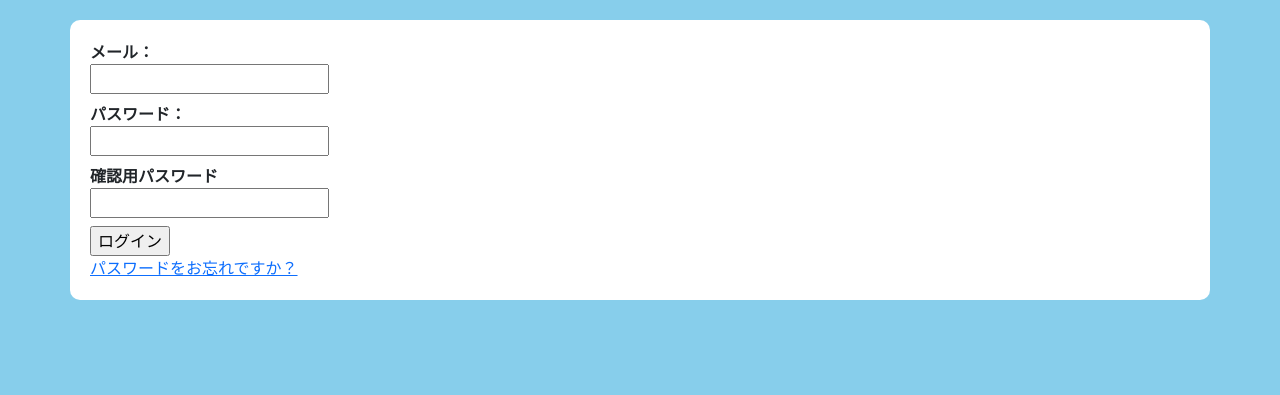
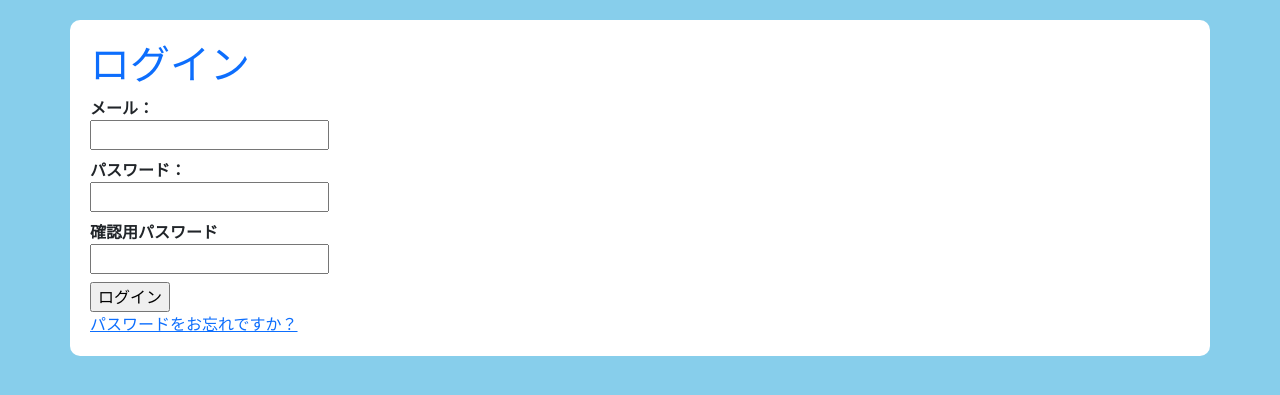
Before and after one commit to mizukami-0418/sns_application, a Flask app: page /login in a window 1280 px wide. Shown: the part 56-451 px from the top of the page. Run offline with Flask 3, Linux system fonts and the light colour scheme; parts of the project's set-up code (start-up, migrations or seed data) failed here and were passed over; some libraries are stand-ins or nearby versions.

Commit message:
login.html#タイトルにログインを追加

```diff
--- a/flaskr/templates/login.html
+++ b/flaskr/templates/login.html
@@ -5,6 +5,7 @@
 ログイン - {{ super() }}
 {% endblock %}
 {% block content %}
+<h1 class="text-primary">ログイン</h1>
 {% for message in get_flashed_messages() %}
 <div class="alert alert-info" role="alert">
   {{ message }}
```
